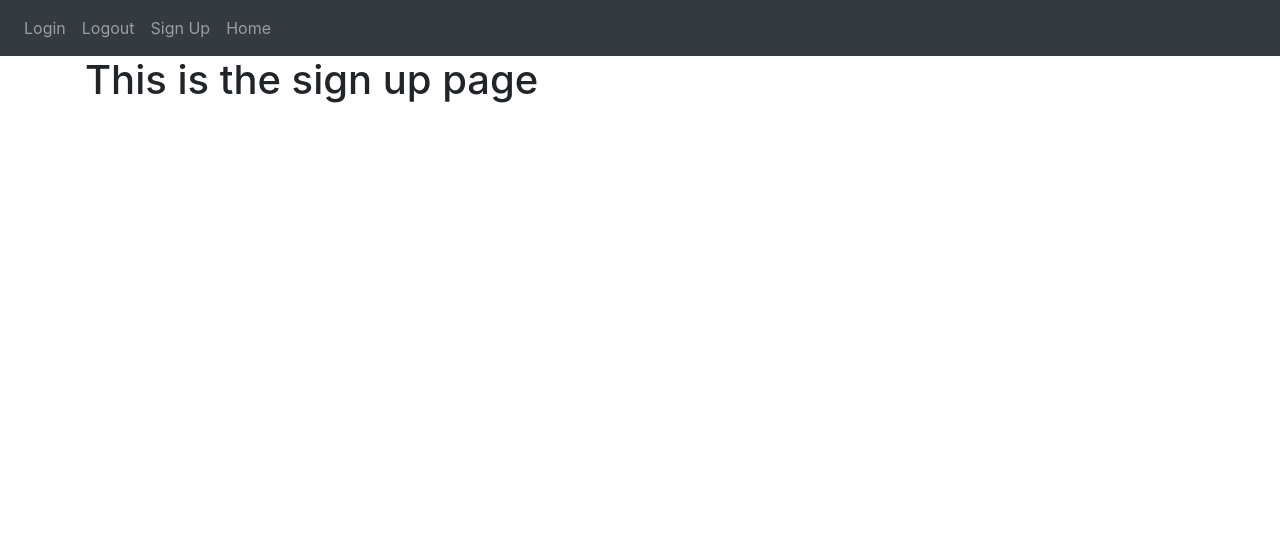
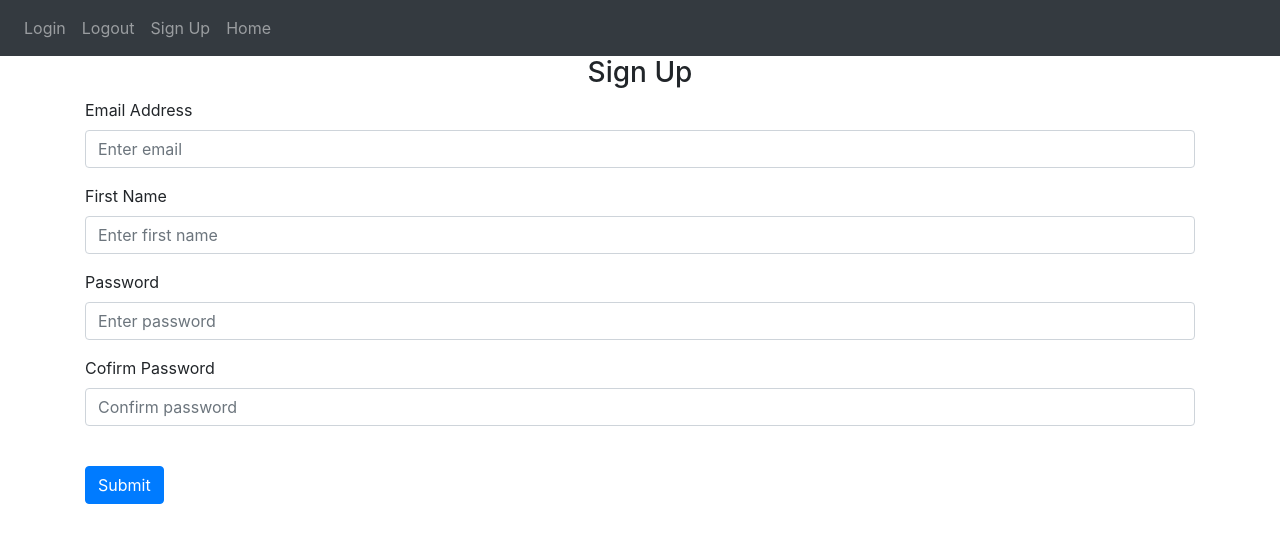
Before and after one commit to zannatulmawa/Authentication_App_Python, a Flask app: page /sign-up in a window 1280 px wide. Shown: the top 543 px of the page. Run offline with Flask 2, Linux system fonts and the light colour scheme; some libraries are stand-ins or nearby versions.

Commit message:
Info added to signup page

```diff
--- a/website/templates/sign_up.html
+++ b/website/templates/sign_up.html
@@ -1,5 +1,45 @@
 {% extends "base.html" %} {% block title %}SignUp{% endblock %}
 
 {% block content %}
-<h1>This is the sign up page</h1>
+<form method="POST">
+    <h3 align="center">Sign Up</h3>
+    <div class="form-group">
+        <label for="email">Email Address</label>
+        <input
+        type="email"
+        class="form-control"
+        id="email"
+        name="email"
+        placeholder="Enter email"/>
+    </div>
+    <div class="form-group">
+        <label for="firstName">First Name</label>
+        <input
+        type="text"
+        class="form-control"
+        id="firstName"
+        name="firstName"
+        placeholder="Enter first name"/>
+    </div>
+    <div class="form-group">
+        <label for="password1">Password</label>
+        <input
+        type="password"
+        class="form-control"
+        id="password1"
+        name="password1"
+        placeholder="Enter password"/>
+    </div>
+    <div class="form-group">
+        <label for="password2">Cofirm Password</label>
+        <input
+        type="password"
+        class="form-control"
+        id="password2"
+        name="password2"
+        placeholder="Confirm password"/>
+    </div>
+</br>
+<button type="submit" class="btn btn-primary">Submit</button>
+</form>
 {% endblock %}
```
